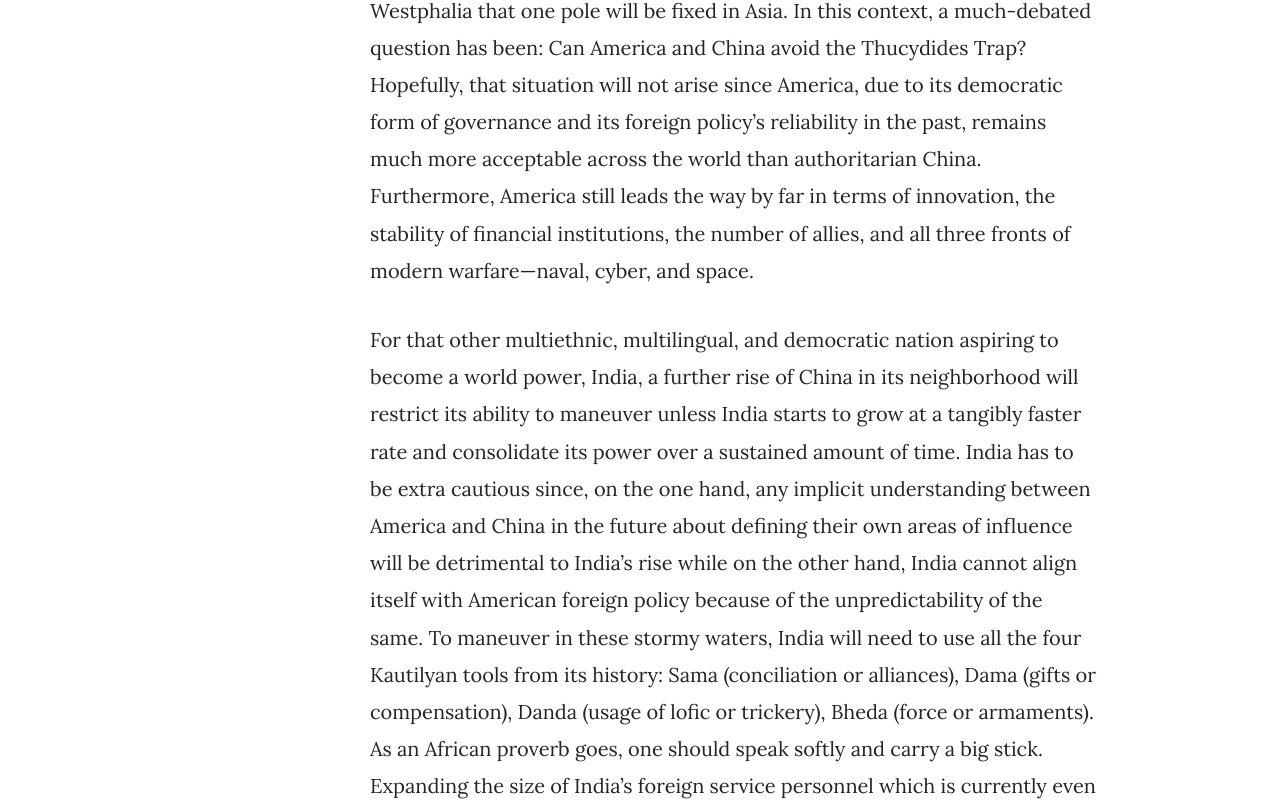
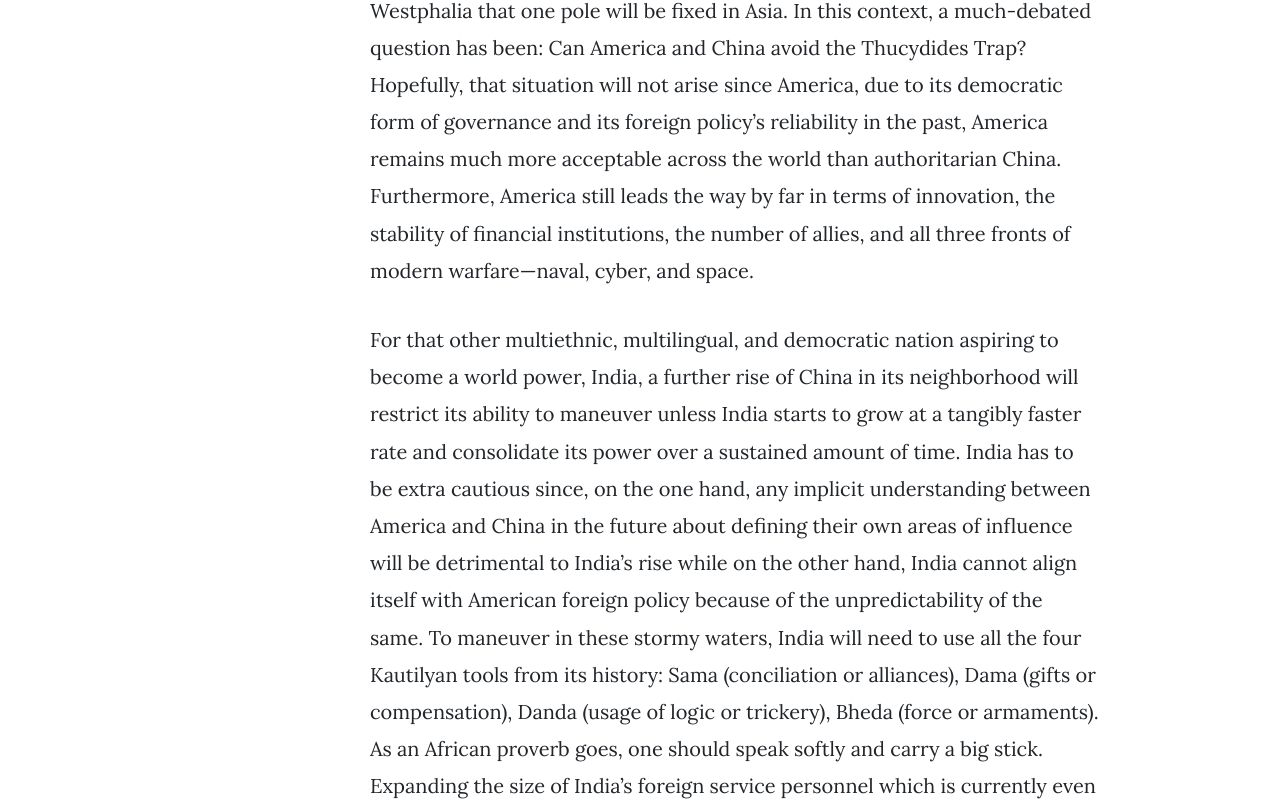
Before and after one commit to sidsapien/sidsapien.github.io, a Jekyll site: the page built from _posts/2019-06-03-world-order.md, in a window 1280 px wide and 1400 px high, scrolled down 4008 px. Shown: the part 374-1186 px from the top of the window. Built offline with Jekyll 4.4.1, drawn with Linux system fonts in a browser that asks for light colours; nearby versions of some CDN libraries; comment, search, counter and statistics services are not loaded; some of the changed text lies outside the part shown.

Commit message:
Small edits.

```diff
--- a/_posts/2019-06-03-world-order.md
+++ b/_posts/2019-06-03-world-order.md
@@ -7,7 +7,7 @@
 permalink: world-order
 tags: [China, Peace of Westphalia, America, India, sticky]
 ---
-On the thirtieth anniversary of Tiananmen Square protests, let us see the fundamental shift that is happening in the world by the rise of China. Many scholars including Former U.S. Secretary of State Henry Kissinger point to the Peace of Westphalia in 1648 as the beginning of the idea of the nation-state. After Thirty Years' War in Europe, these treaties that were hammered in the mid-seventeenth century pronounced the concept of state sovereignty. It defined that sovereignty of a state shall be exclusive over its territory irrespective of its power or size. This fundamental concept of state sovereignty has never been challenged since. But, the other legacy that these treaties bequeathed was that of a world order centered around the European nations.
+On the thirtieth anniversary of Tiananmen Square protests, let us see the fundamental shift that is happening in the world by the rise of China. Many scholars including Former U.S. Secretary of State Henry Kissinger point to the Peace of Westphalia in 1648 as the beginning of the idea of the nation-state. After the Thirty Years' War in Europe, these treaties that were hammered in the mid-seventeenth century pronounced the concept of state sovereignty. It defined that sovereignty of a state shall be exclusive over its territory irrespective of its power or size. This fundamental concept of state sovereignty has never been challenged since. But, the other legacy that these treaties bequeathed was that of a world order centered around the European nations.
 
 From 1648 to the start of the American Revolution in 1776, there were many small-scale wars in Europe but these did not fundamentally change the equilibrium of power between the European nation-states. Though France and Britain went to war with each other during the American Revolution and before that during the French and Indian War, at home, things were kept below the melting point by these two powers. This equilibrium of power faced its first serious challenge in the form of Napoleon Bonaparte. With France conquering large parts of Europe, it looked probable that Europe may become unipolar instead of bi- or multi-polar that it had been for more than a century (depending on how you evaluate the relative power of other European nation-states).
 
@@ -20,6 +20,6 @@
 
 Engagement with China in the hope that it will become less authoritative has not only been disappointing but has proven to be the textbook example of failure. China is a riddle wrapped in a mystery inside an enigma (to quote Churchill's lines about the Soviet Union which has striking parallels since we know so little about what happens inside the Chinese regime) which is attempting to attain what it considers to be its rightful place—the middle kingdom; the central power of the world. The incumbent American administration's attitude towards China has been confounding. This is not because of the Administration’s policy of tariffs, restricting access to technology, trade war, etc. but because of a lack of continuity. At a time when American allies in Southeast Asia need reassurance, they have been repeatedly asked to look after themselves—thus diminishing America's credibility. China is increasingly equating itself with America in the size of its delegations in events around the world as well as by presenting itself as an alternative to spearhead the campaign against climate change after the American withdrawal from the Paris Climate Agreement. Will the world accept the leadership by an authoritarian regime with no faith in human rights (examples: Tibet, Xinjiang, etc.)?
 
-I say that the world order is fundamentally changing because if China will continue to rise at a fast enough pace compared to the U.S., the world shall again become bipolar. But, this will be the first time since the Peace of Westphalia that one pole will be fixed in Asia. In this context, a much-debated question has been: Can America and China avoid the Thucydides Trap? Hopefully, that situation will not arise since America, due to its democratic form of governance and its foreign policy’s reliability in the past, remains much more acceptable across the world than authoritarian China. Furthermore, America still leads the way by far in terms of innovation, the stability of financial institutions, the number of allies, and all three fronts of modern warfare—naval, cyber, and space.
+I say that the world order is fundamentally changing because if China will continue to rise at a fast enough pace compared to the U.S., the world shall again become bipolar. But, this will be the first time since the Peace of Westphalia that one pole will be fixed in Asia. In this context, a much-debated question has been: Can America and China avoid the Thucydides Trap? Hopefully, that situation will not arise since America, due to its democratic form of governance and its foreign policy’s reliability in the past, America remains much more acceptable across the world than authoritarian China. Furthermore, America still leads the way by far in terms of innovation, the stability of financial institutions, the number of allies, and all three fronts of modern warfare—naval, cyber, and space.
 
-For that other multiethnic, multilingual, and democratic nation aspiring to become a world power, India, a further rise of China in its neighborhood will restrict its ability to maneuver unless India starts to grow at a tangibly faster rate and consolidate its power over a sustained amount of time. India has to be extra cautious since, on the one hand, any implicit understanding between America and China in the future about defining their own areas of influence will be detrimental to India's rise while on the other hand, India cannot align itself with American foreign policy because of the unpredictability of the same. To maneuver in these stormy waters, India will need to use all the four Kautilyan tools from its history: Sama (conciliation or alliances), Dama (gifts or compensation), Danda (usage of lofic or trickery), Bheda (force or armaments). As an African proverb goes, one should speak softly and carry a big stick. Expanding the size of India’s foreign service personnel which is currently even less than that of Singapore will surely help.
+For that other multiethnic, multilingual, and democratic nation aspiring to become a world power, India, a further rise of China in its neighborhood will restrict its ability to maneuver unless India starts to grow at a tangibly faster rate and consolidate its power over a sustained amount of time. India has to be extra cautious since, on the one hand, any implicit understanding between America and China in the future about defining their own areas of influence will be detrimental to India's rise while on the other hand, India cannot align itself with American foreign policy because of the unpredictability of the same. To maneuver in these stormy waters, India will need to use all the four Kautilyan tools from its history: Sama (conciliation or alliances), Dama (gifts or compensation), Danda (usage of logic or trickery), Bheda (force or armaments). As an African proverb goes, one should speak softly and carry a big stick. Expanding the size of India’s foreign service personnel which is currently even less than that of Singapore will surely help.
```
